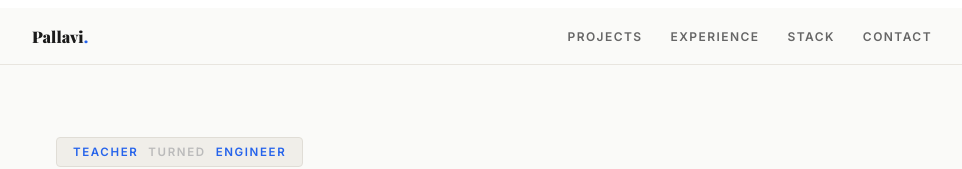
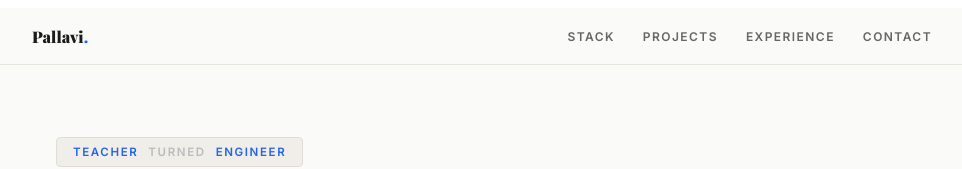
Before and after one commit to PallaviPattanashetti/Portfolio, a Next.js app: page / in a window 1280 px wide. Shown: the top 169 px of the page, without its empty margins (158-1120 px from the left). Built offline with nearby package versions, Linux system fonts and the light colour scheme.

Commit message:
updated navlink

```diff
--- a/app/page.tsx
+++ b/app/page.tsx
@@ -410,14 +410,14 @@ export default function Page() {
             Pallavi<span style={{ color: "#2563EB" }}>.</span>
           </p>
           <div style={{ display: "flex", gap: 28 }}>
+            <a href="#stack" className="nav-link">
+              Stack
+            </a>
             <a href="#work" className="nav-link">
               Projects
             </a>
             <a href="#experience" className="nav-link">
               Experience
-            </a>
-            <a href="#stack" className="nav-link">
-              Stack
             </a>
             <a href="#contact" className="nav-link">
               Contact
```
